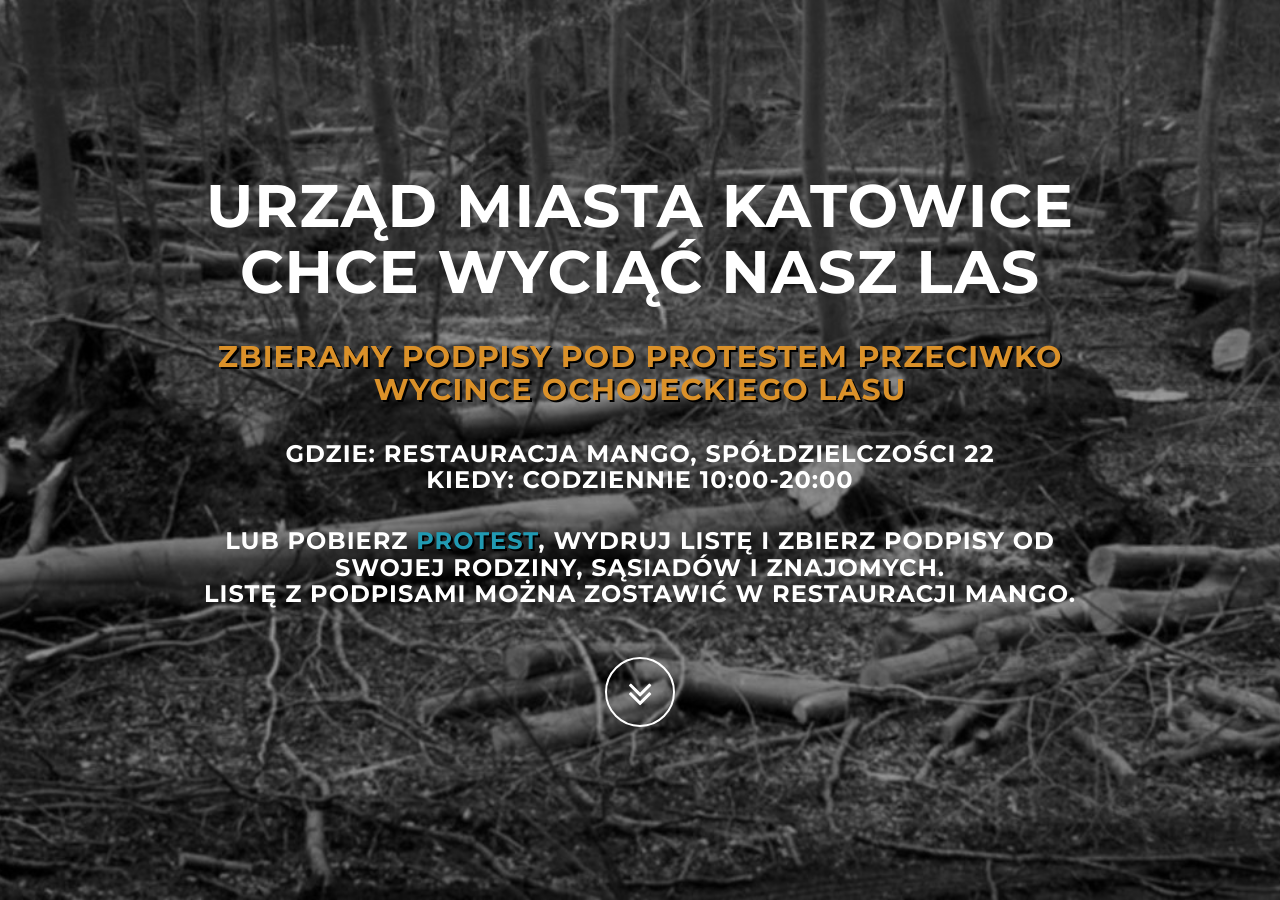
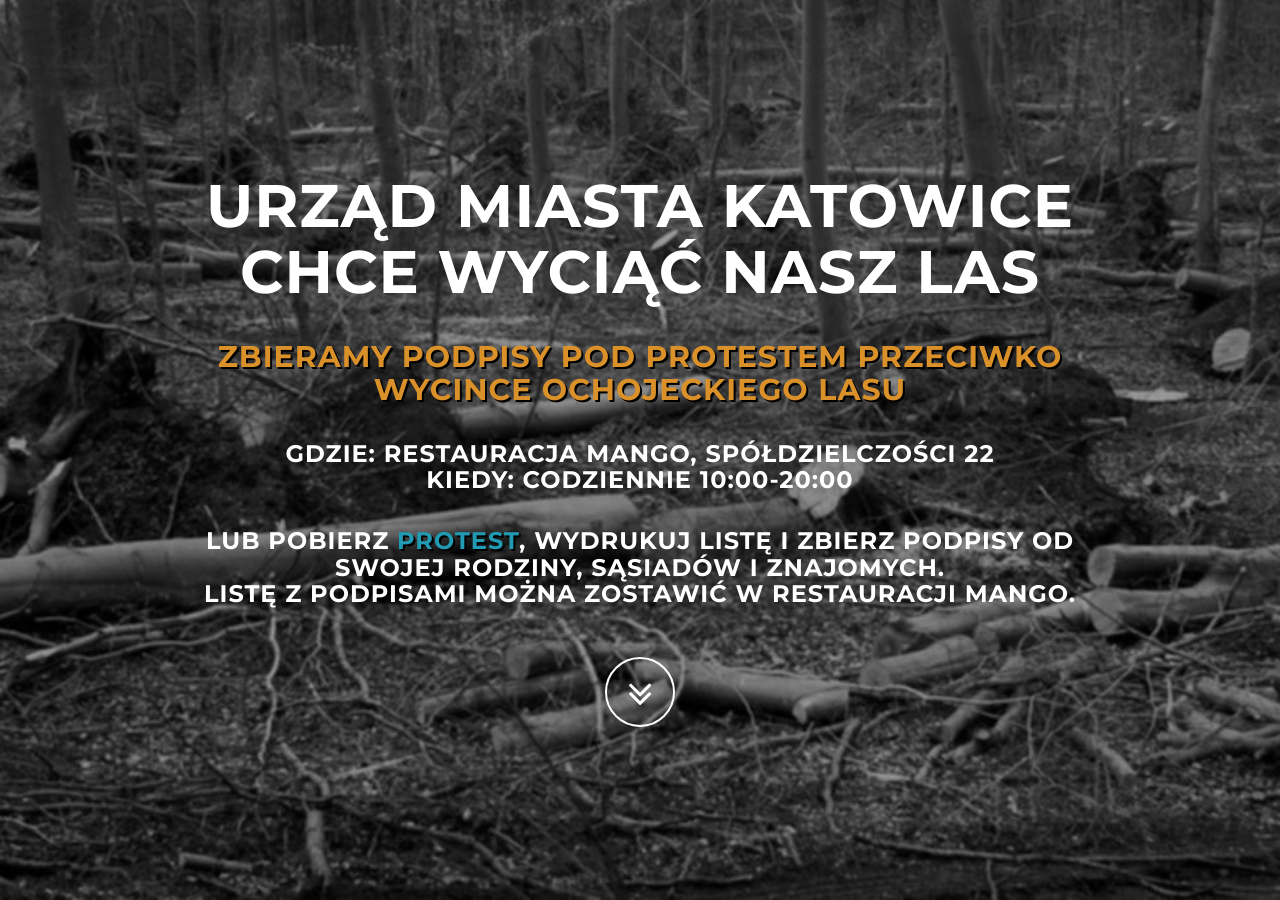
Before and after one commit to naszlas-katowice/naszlas.katowice.pl, a Jekyll site: the page built from index.html, in a window 1280 px wide and 900 px high. Built offline with Jekyll 4.4.1, drawn with Linux system fonts in a browser that asks for light colours.

Commit message:
Update index.html

```diff
--- a/index.html
+++ b/index.html
@@ -14,7 +14,7 @@
           <h3>Gdzie: Restauracja Mango, Spółdzielczości 22<br>
           Kiedy: codziennie 10:00-20:00</h3>
           <h3>Lub pobierz
-            <a style="text-shadow:2px 2px black" href="http://www.naszlas.katowice.pl/files/protest-przeciwko-wycince-ochojeckiego-lasu.pdf">protest</a>, wydruj listę i zbierz podpisy od swojej rodziny, sąsiadów i znajomych.<br> Listę z podpisami można zostawić w restauracji Mango.</h3>
+            <a style="text-shadow:2px 2px black" href="http://www.naszlas.katowice.pl/files/protest-przeciwko-wycince-ochojeckiego-lasu.pdf">protest</a>, wydrukuj listę i zbierz podpisy od swojej rodziny, sąsiadów i znajomych.<br> Listę z podpisami można zostawić w restauracji Mango.</h3>
           <a href="#about" class="btn btn-circle page-scroll">
               <i class="fa fa-angle-double-down animated"></i>
           </a>
```
